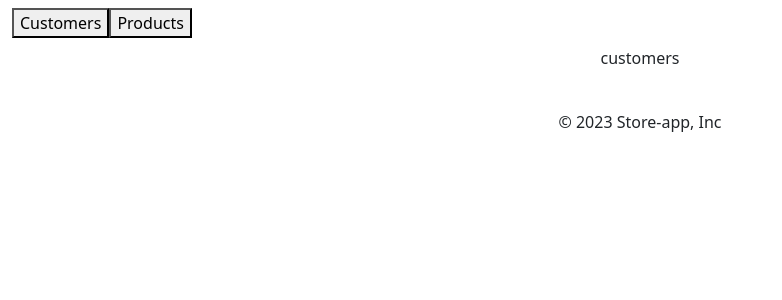
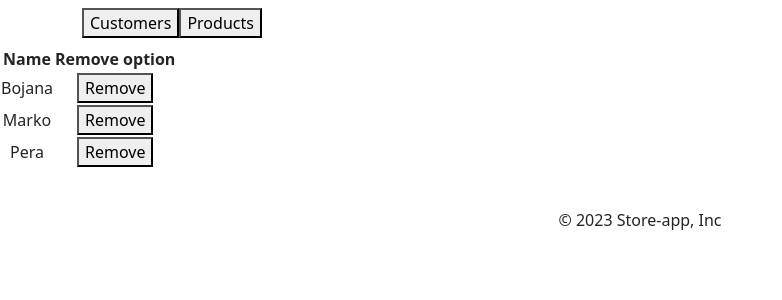
Before and after one commit to BojanaVuleta/store-app, a React (Create React App) app: page /customers in a window 1280 px wide. Shown: the top 300 px of the page, without its empty margins (0-782 px from the left). Built offline with nearby package versions, Linux system fonts and the light colour scheme.

Commit message:
drugi zadatak

```diff
--- a/src/components/AppCustomers.jsx
+++ b/src/components/AppCustomers.jsx
@@ -1,6 +1,38 @@
+import { useState
+ } from "react";
 const AppCustomers=()=>{
+
+    const listOfCustomers=['Bojana','Marko','Pera'];
+    const[customers, setCustomers]=useState(listOfCustomers);
+
+    const onRemove=(name)=>{
+        setCustomers((prevState)=>prevState.filter((customer)=>customer !==name));
+
+    }
+
+
     return(
-        <div>customers</div>
+        <div>
+            <table>
+        <thead>
+          <tr>
+            <th>Name</th>
+
+            <th>Remove option</th>
+          </tr>
+        </thead>
+        <tbody>
+          {customers.map((customer, index) => (
+            <tr key={index}>
+              <td>{customer}</td>
+              <td>
+                <button onClick={()=>onRemove(customer)}>Remove</button>
+              </td>
+            </tr>
+          ))}
+        </tbody>
+      </table>
+        </div>
     )
 }
 
--- a/src/components/layout.jsx
+++ b/src/components/layout.jsx
@@ -3,7 +3,7 @@ import { Link } from "react-router-dom";
 const Layout=()=>{
     return(
 
- <nav class="navbar navbar-expand-lg bg-body-tertiary ">
+ <nav class="navbar navbar-expand-lg bg-body-tertiary container " >
   <div class="container-fluid">
     <div class="collapse navbar-collapse" id="navbarNav">
       <ul class="navbar-nav">
```
